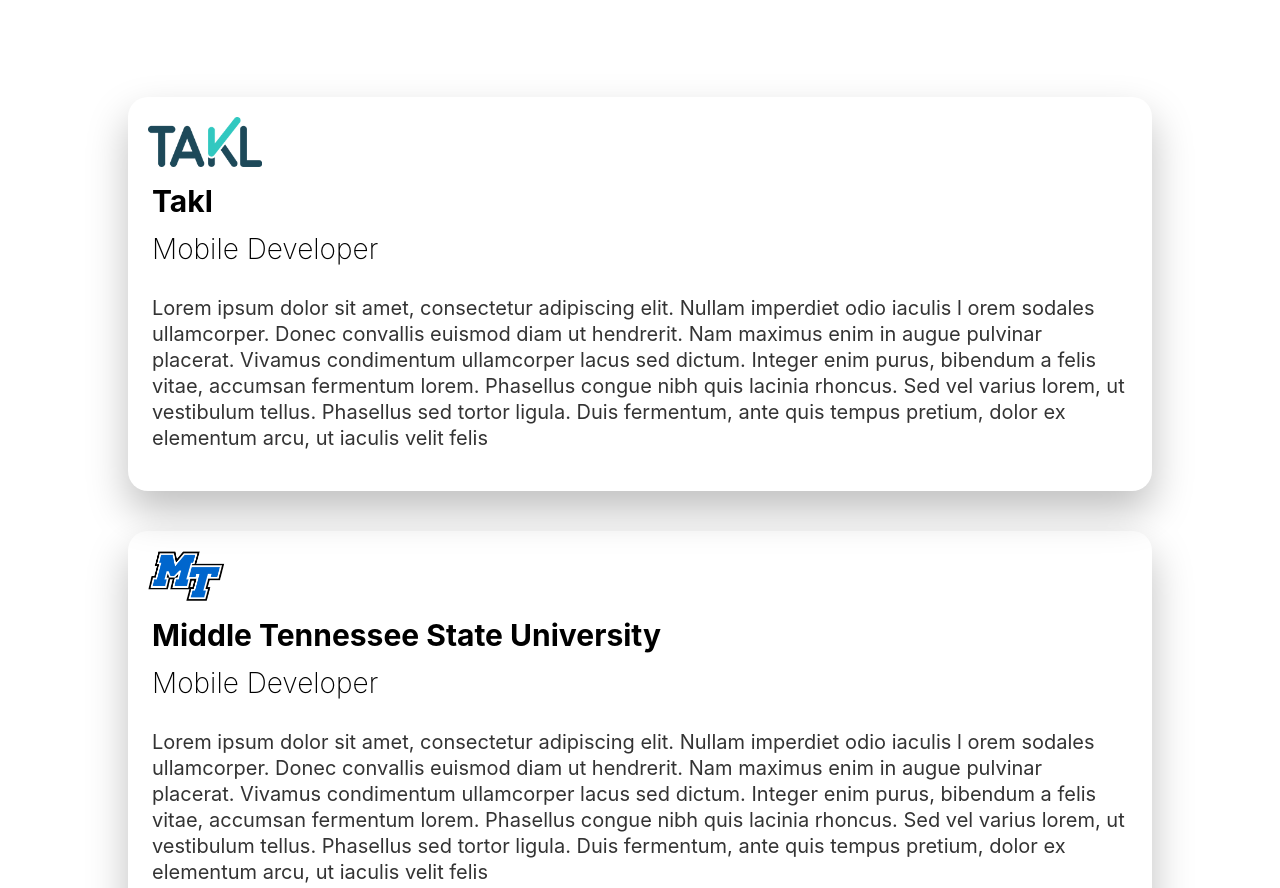
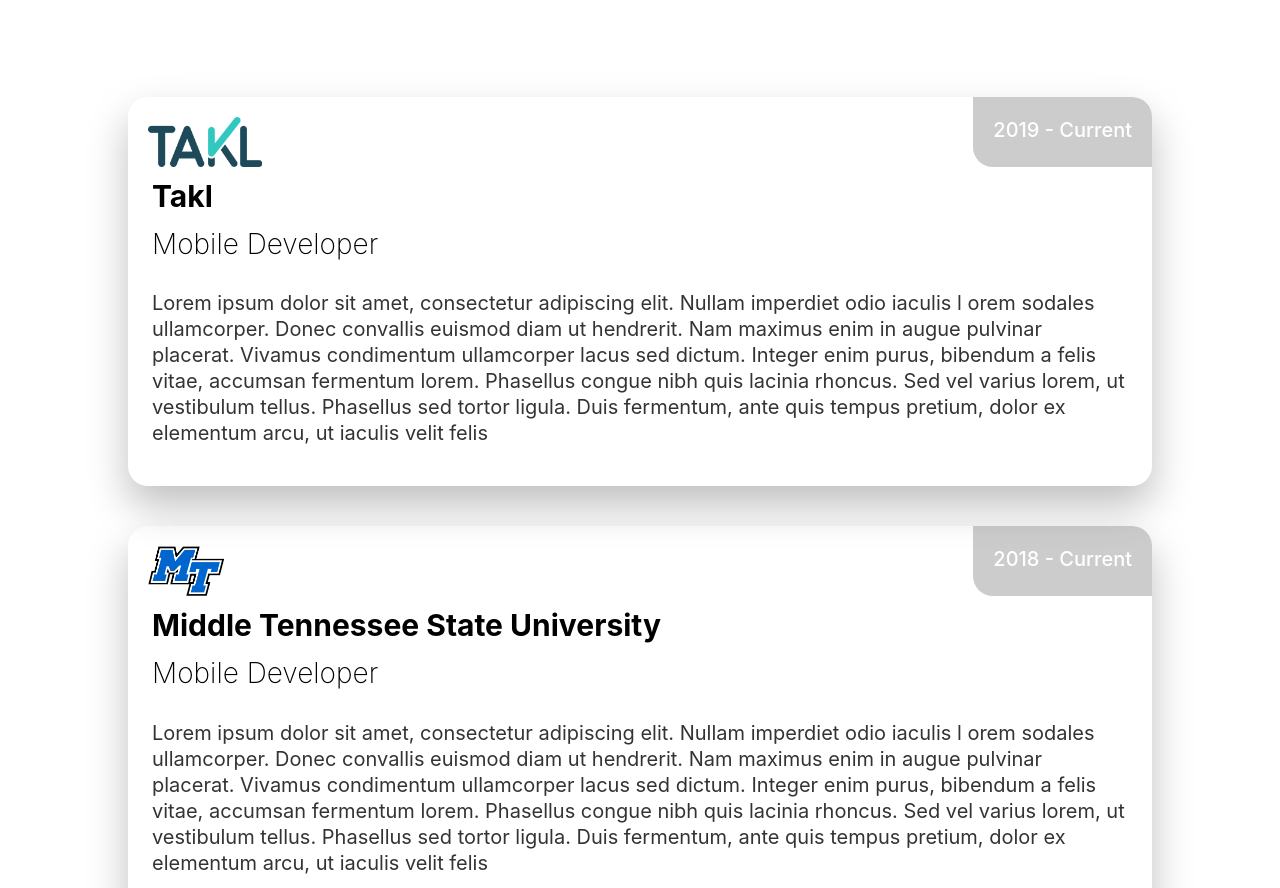
Before and after one commit to Elijah-Dangerfield/Portfolio, a Gatsby site: page / in a window 1280 px wide. Shown: the part 3191-4079 px from the top of the page. Built offline with nearby package versions, Linux system fonts and the light colour scheme; Gatsby itself is replaced by a stand-in of ours.

Commit message:
finishes experience ui

```diff
--- a/src/components/ExperienceCell.js
+++ b/src/components/ExperienceCell.js
@@ -3,7 +3,10 @@
 
 const ExperienceCell = props => (
   <Container>
-    <Logo src={props.image}></Logo>
+    <TopWrapper>
+      <Logo src={props.image}></Logo>
+      <Time>{props.time}</Time>
+    </TopWrapper>
     <DetailsWrapper>
       <Company>{props.company}</Company>
       <Position>{props.position}</Position>
@@ -21,6 +24,20 @@
   border-radius: 20px;
   box-shadow: 0 20px 40px rgba(0, 0, 0, 0.25);
   transition: 0.8s cubic-bezier(0.2, 0.8, 0.2, 1);
+`
+const TopWrapper = styled.div`
+  display: grid;
+  grid-template-columns: 1fr auto;
+`
+
+const Time = styled.p`
+  color: rgba(255, 255, 255);
+  background: rgba(0, 0, 0, 0.2);
+  padding: 20px;
+  border-bottom-left-radius: 20px;
+  margin: 0;
+  font-size: 20px;
+  font-weight: 500;
 `
 
 const Logo = styled.img`
--- a/src/pages/index.js
+++ b/src/pages/index.js
@@ -94,6 +94,7 @@
           image={require("../images/takl-logo.png")}
           company='Takl'
           position='Mobile Developer'
+          time='2019 - Current'
           details='Lorem ipsum dolor sit amet, consectetur adipiscing elit. Nullam
           imperdiet odio iaculis l orem sodales ullamcorper. Donec convallis
           euismod diam ut hendrerit. Nam maximus enim in augue pulvinar
@@ -107,6 +108,7 @@
           image={require("../images/mtsu-logo.png")}
           company='Middle Tennessee State University'
           position='Mobile Developer'
+          time='2018 - Current'
           details='Lorem ipsum dolor sit amet, consectetur adipiscing elit. Nullam
           imperdiet odio iaculis l orem sodales ullamcorper. Donec convallis
           euismod diam ut hendrerit. Nam maximus enim in augue pulvinar
@@ -120,6 +122,7 @@
           image={require("../images/ubs-logo.png")}
           company='UBS Financial'
           position='IT Intern'
+          time='Summer 2019'
           details='Lorem ipsum dolor sit amet, consectetur adipiscing elit. Nullam
           imperdiet odio iaculis l orem sodales ullamcorper. Donec convallis
           euismod diam ut hendrerit. Nam maximus enim in augue pulvinar
```
